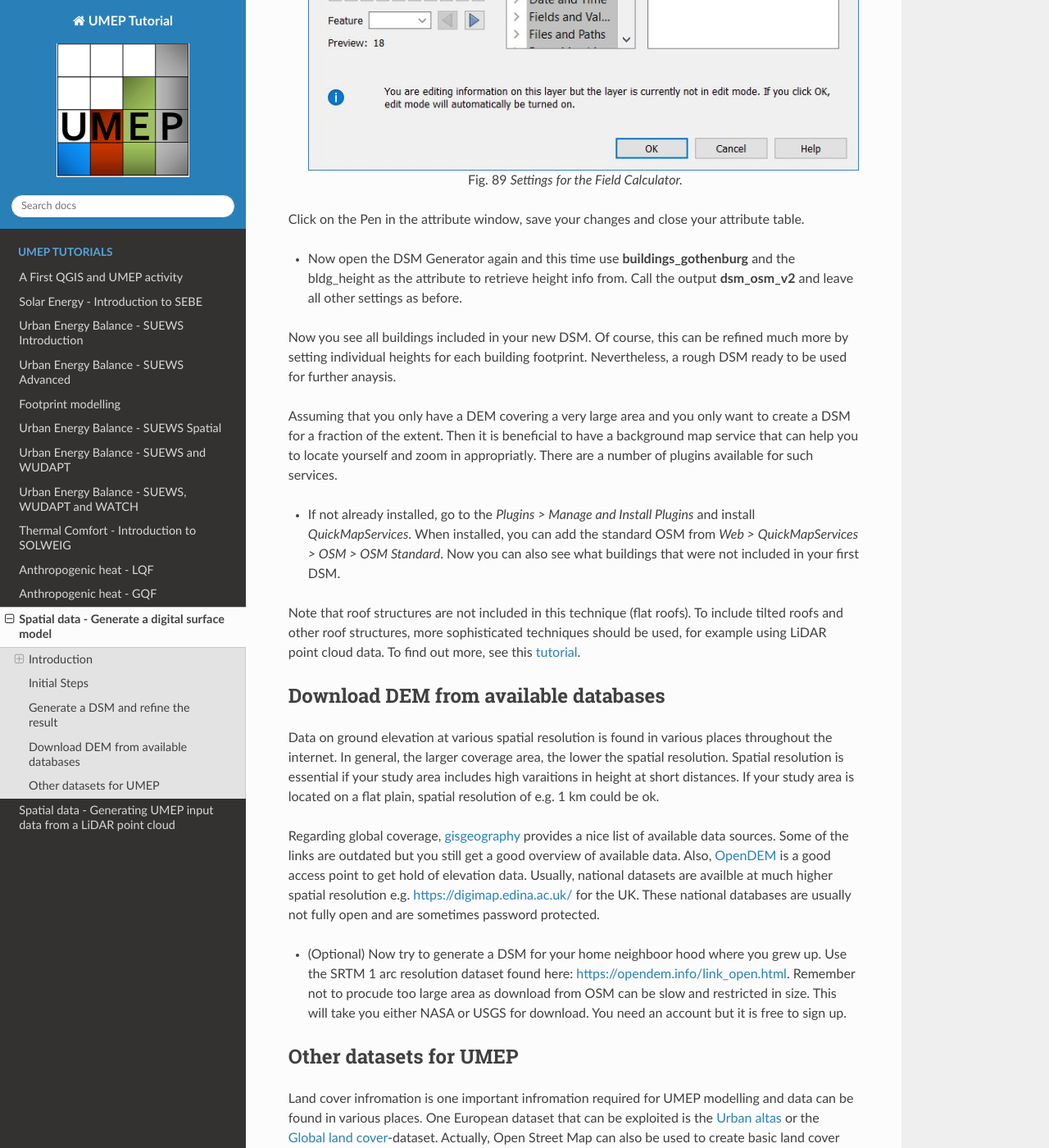
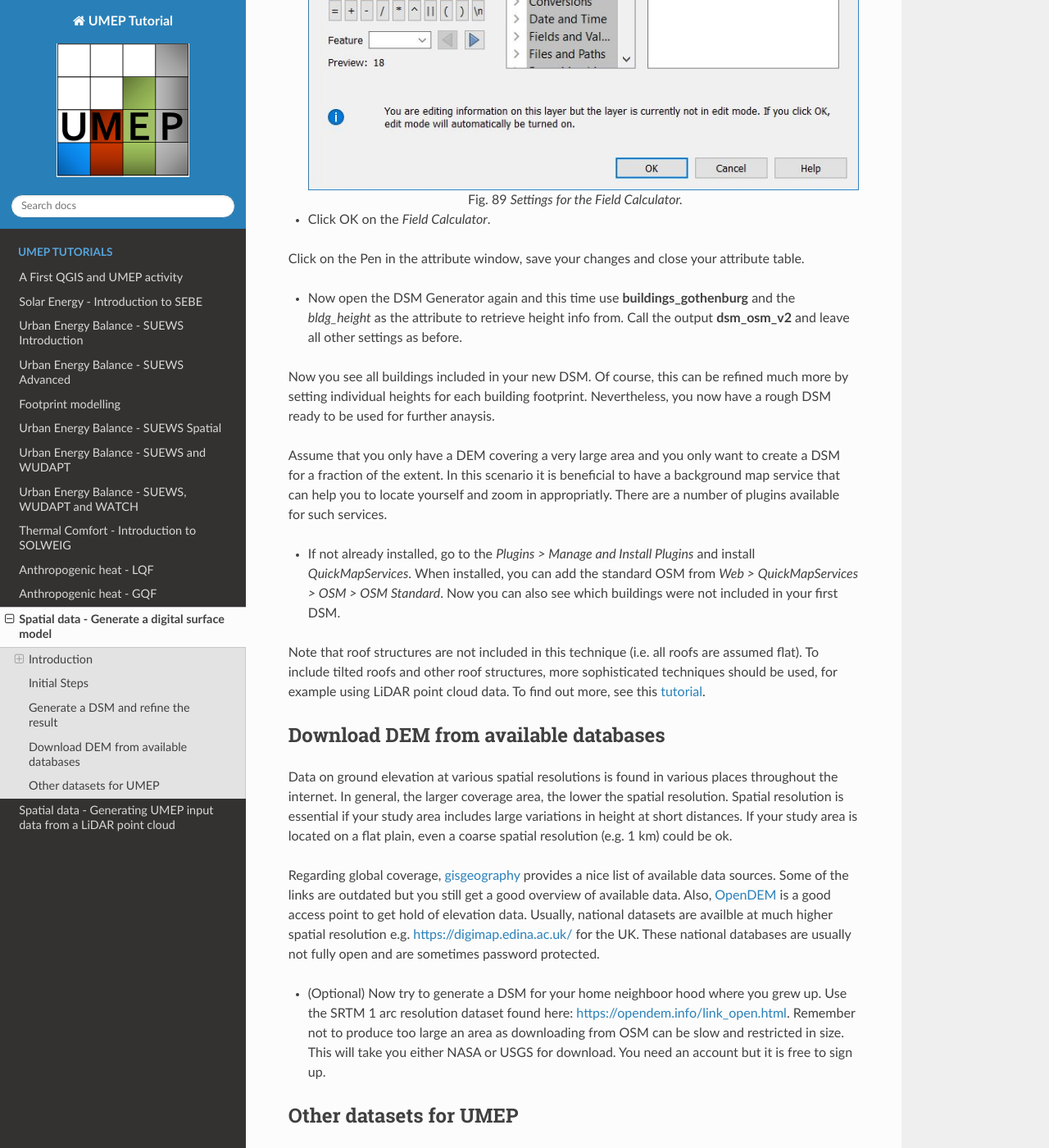
Before and after one commit to Urban-Meteorology-Reading/Tutorials, a Sphinx documentation site: the page built from docs/source/Tutorials/DSMGenerator.rst, in a window 1280 px wide and 1400 px high, scrolled down 2848 px. Shown: the whole window at 82% size. Built offline with Sphinx 7.4.7 and the Read the Docs theme 2.0.0, drawn with Linux system fonts in a browser that asks for light colours; some of the changed text lies outside the part shown.

Commit message:
Spelling and grammar

```diff
--- a/docs/source/Tutorials/DSMGenerator.rst
+++ b/docs/source/Tutorials/DSMGenerator.rst
@@ -30,7 +30,7 @@
   :download:`Datasets for Gothenburg, Sweden </data/Goteborg_SWEREF99_1200.zip>`
 
 - Load the DEM (**DEM_KRbig.tif**) into a new QGIS project.
-- Open *UMPE > Pre-Processor > Spatial Data > DSM Generator*. This is a tool that works as an assistant on creating DSMs from `Open Street Map <https://www.openstreetmap.org>`__ building data or any other vector based building footprint data including height information for the building polygons.
+- Open *UMEP > Pre-Processor > Spatial Data > DSM Generator*. This is a tool that works as an assistant on creating DSMs from `Open Street Map <https://www.openstreetmap.org>`__ (OSM) building data. It is also capable of using any other vector based building footprint data that includes height information of building polygons.
 - Use the settings as shown in the figure below and click *OK*.
 
   .. figure:: /images/DSMGenerator1.jpg
@@ -39,22 +39,22 @@
 
    The Setting of your first DSM generation.
 
-With the settings as above, the DSM Generator downloads the OSM building data for the specified area and extracts all buildings that have height information of any kind included. In our case the result is not very good since only 8 out of 47 polygons included useful height information. You can compare with the very high quality DSM **DSM_KRbig.tif** included in the datasets for this tutorial.
+With the settings as above, the DSM Generator downloads the OSM building data for the specified area and extracts all buildings that have height information of any kind included. In our case the result is not very good since only 8 out of 47 polygons included useful height information. You can compare with the very high quality DSM, **DSM_KRbig.tif**, included in the datasets for this tutorial.
 
-Ususally height information in the OSM dataset is not very common but for some cities larger cicites the infromation can be very close to full coverage. You can contribute to the open street map project by adding information on building heights e.g. for your home town. Visit `<www.openstreetmap.org>`__ for more information.
+Ususally height information in the OSM dataset is not very common but for some larger cities the information can be very close to full coverage. You can contribute to the open street map project by adding information on building heights e.g. for your home town. Visit `<www.openstreetmap.org>`__ for more information.
 
-Eventhough the result were disapointing you now have a good start at producing a DSM with higher quality.
+Even though the result is disappointing you now have a good starting point to producing a higher quality DSM.
 
 - If still open, Close the *DSMGenerator*.
 - Open the shapefile **buildings_gothenburg.shp** that you saved from the settings in the figure above.
 
-As you can see, many more buildings are present within the DEM extent than those that turned up on **dsm_osm_v1**.
+As you can see, many more buildings are present within the DEM extent than those that seen in **dsm_osm_v1**.
 
 - Open the attribute table for **buildings_gothenburg** (Right-click on layer and choose *Open Attribute Table*
 
-Here you see all the relevant attribute that has been retrieved from the OSM-data with regrads to building form and function. Each line is a building polygon. Many of the attributes are empty and have no infromation (*NULL*). The column **bld_height** is the most important column here and as you see only a few objects have infromation here. Now we will start by adding some basic height for all buildings in the area. This area is the old part of Gothenburg and all builiding are essentially of somewhat similar height (appr. 18 m agl).
+Here you see all the relevant attributes that have been retrieved from the OSM-data with regards to building form and function. Each line is a building polygon. Many of the attributes are empty and have no infromation (*NULL*). The column **bld_height** is the most important column here. As you can see, only a few objects have information here. Now we will add some basic height information for all buildings in the area. This area is the old part of Gothenburg and all builiding are generally of somewhat similar height (appr. 18 m agl).
 
-- Select all objects (sometimes called *features*) with a building height higher than 0 ("bld_heights > 0") by using the *Select by Expression* window (eppsilon on top of a yellow square).
+- Select all objects (sometimes called *features*) with a building height higher than 0 ("bld_height > 0") by using the *Select by Expression* window (eppsilon on top of a yellow square).
 - Click the *Invert Selection*- button (two buttons to the right).
 - Open the *Field Calculator* (Abacus) and use the settings as shown below:
 
@@ -64,25 +64,27 @@
 
    Settings for the Field Calculator.
 
+- Click OK on the *Field Calculator*.
+
 Click on the Pen in the attribute window, save your changes and close your attribute table.
 
-- Now open the DSM Generator again and this time use **buildings_gothenburg**  and the bldg_height as the attribute to retrieve height info from. Call the output **dsm_osm_v2** and leave all other settings as before.
+- Now open the DSM Generator again and this time use **buildings_gothenburg**  and the *bldg_height* as the attribute to retrieve height info from. Call the output **dsm_osm_v2** and leave all other settings as before.
 
-Now you see all buildings included in your new DSM. Of course, this can be refined much more by setting individual heights for each building footprint. Nevertheless, a rough DSM ready to be used for further anaysis.
+Now you see all buildings included in your new DSM. Of course, this can be refined much more by setting individual heights for each building footprint. Nevertheless, you now have a rough DSM ready to be used for further anaysis.
 
-Assuming that you only have a DEM covering a very large area and you only want to create a DSM for a fraction of the extent. Then it is beneficial to have a background map service that can help you to locate yourself and zoom in appropriatly. There are a number of plugins available for such services.
+Assume that you only have a DEM covering a very large area and you only want to create a DSM for a fraction of the extent. In this scenario it is beneficial to have a background map service that can help you to locate yourself and zoom in appropriatly. There are a number of plugins available for such services.
 
-- If not already installed, go to the *Plugins > Manage and Install Plugins* and install *QuickMapServices*. When installed, you can add the standard OSM from *Web > QuickMapServices > OSM > OSM Standard*. Now you can also see what buildings that were not included in your first DSM.
+- If not already installed, go to the *Plugins > Manage and Install Plugins* and install *QuickMapServices*. When installed, you can add the standard OSM from *Web > QuickMapServices > OSM > OSM Standard*. Now you can also see which buildings were not included in your first DSM.
 
-Note that roof structures are not included in this technique (flat roofs). To include tilted roofs and other roof structures, more sophisticated techniques should be used, for example using LiDAR point cloud data. To find out more, see this `tutorial <LidarProcessing>`.
+Note that roof structures are not included in this technique (i.e. all roofs are assumed flat). To include tilted roofs and other roof structures, more sophisticated techniques should be used, for example using LiDAR point cloud data. To find out more, see this `tutorial <LidarProcessing>`.
 
 Download DEM from available databases
 -------------------------------------
-Data on ground elevation at various spatial resolution is found in various places throughout the internet. In general, the larger coverage area, the lower the spatial resolution. Spatial resolution is essential if your study area includes high varaitions in height at short distances. If your study area is located on a flat plain, spatial resolution of e.g. 1 km could be ok.
+Data on ground elevation at various spatial resolutions is found in various places throughout the internet. In general, the larger coverage area, the lower the spatial resolution. Spatial resolution is essential if your study area includes large variations in height at short distances. If your study area is located on a flat plain, even a coarse spatial resolution (e.g. 1 km) could be ok.
 
 Regarding global coverage, `gisgeography <https://gisgeography.com/free-global-dem-data-sources/>`__ provides a nice list of available data sources. Some of the links are outdated but you still get a good overview of available data. Also, `OpenDEM <https://opendem.info/>`__ is a good access point to get hold of elevation data. Usually, national datasets are availble at much higher spatial resolution e.g. `<https://digimap.edina.ac.uk/>`__ for the UK. These national databases are usually not fully open and are sometimes password protected.
 
-- (Optional) Now try to generate a DSM for your home neighboor hood where you grew up. Use the SRTM 1 arc resolution dataset found here: `<https://opendem.info/link_open.html>`__. Remember not to procude too large area as download from OSM can be slow and restricted in size. This will take you either NASA or USGS for download. You need an account but it is free to sign up.
+- (Optional) Now try to generate a DSM for your home neighboor hood where you grew up. Use the SRTM 1 arc resolution dataset found here: `<https://opendem.info/link_open.html>`__. Remember not to produce too large an area as downloading from OSM can be slow and restricted in size. This will take you either NASA or USGS for download. You need an account but it is free to sign up.
 
 Other datasets for UMEP
 -----------------------
```
